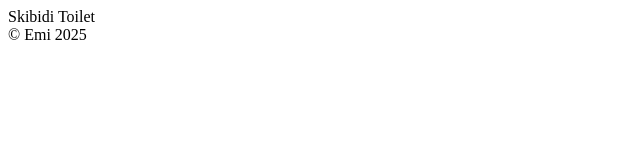
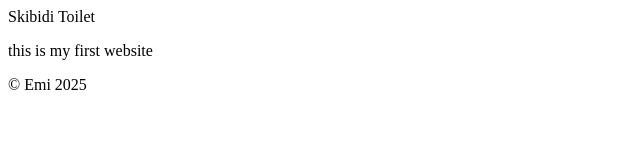
Before and after one commit to emizzx/WEB02_EMI, a plain HTML site: page index.html in a window 1280 px wide. Shown: the whole page, without its empty margins (0-640 px from the left). Drawn offline with Linux system fonts and the light colour scheme.

Commit message:
Update index.html

```diff
--- a/index.html
+++ b/index.html
@@ -1,4 +1,11 @@
 <!DOCTYPE html>
 <title> Emi </title>
 <head> Skibidi Toilet </head>
+<style>
+  p{
+color:white
+    font-size: 30px;
+  }
+  </style>
+<p> this is my first website </p>
 <footer> © Emi 2025 </footer>
```
